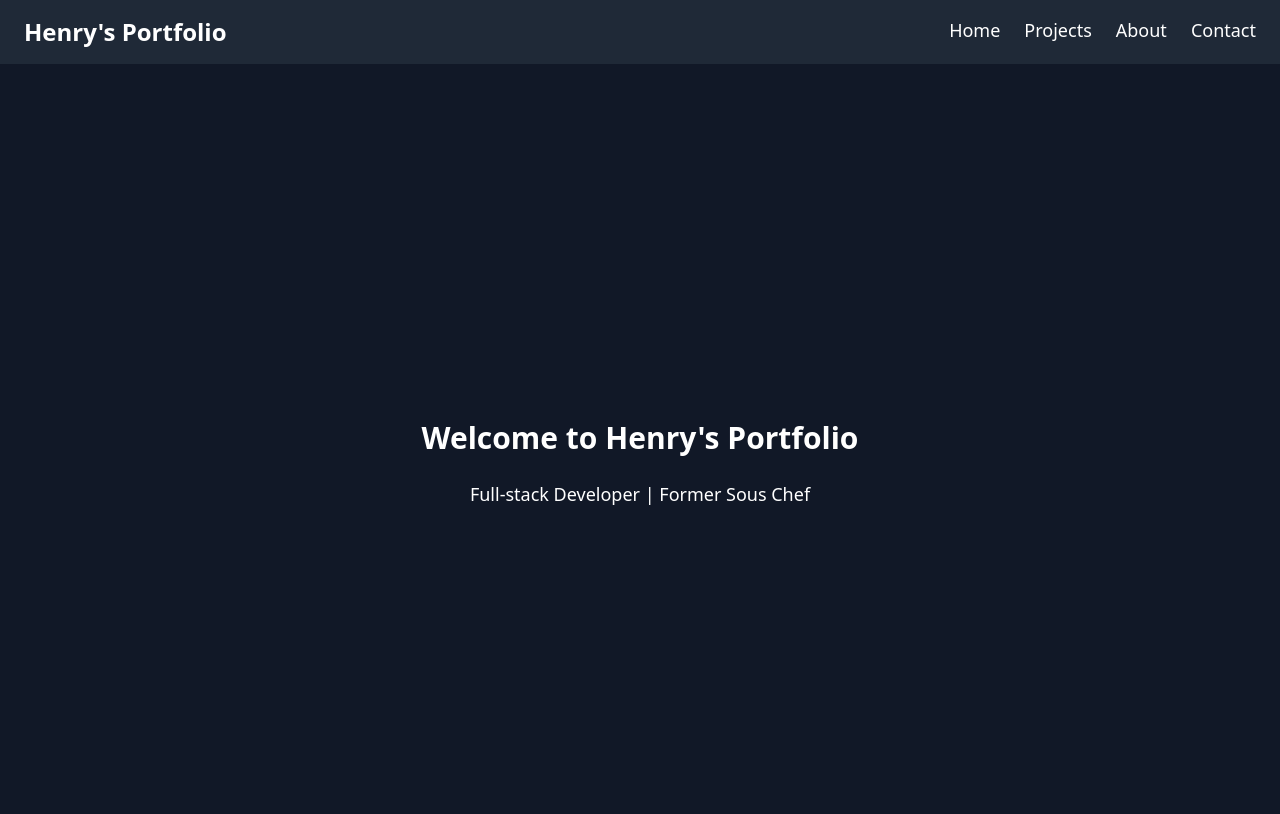
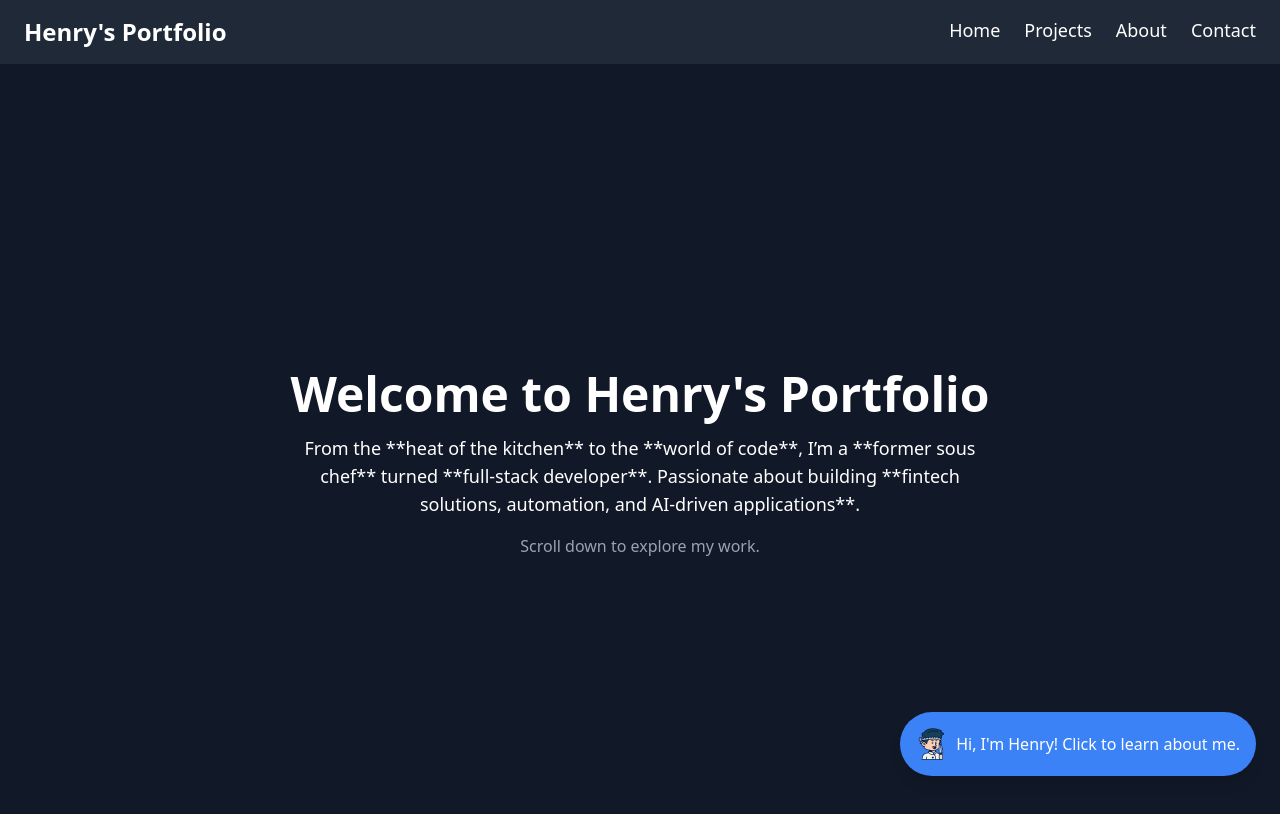
Before and after one commit to Hagustin/chef-henry-portfolio, a React (Vite) app in the folder client/: page / in a window 1280 px wide. Shown: the top 814 px of the page. Built offline with nearby package versions, Linux system fonts and the light colour scheme.

Commit message:
Improved landing page with chatbot widget and chef icon

```diff
--- /dev/null
+++ b/client/src/components/ChatbotWidget.tsx
@@ -0,0 +1,28 @@
+import { useState } from "react";
+import Chatbot from "./Chatbot";
+
+function ChatbotWidget() {
+    const [isOpen, setIsOpen] = useState(false);
+
+    return (
+        <>
+            {/* Chatbot Icon Button */}
+            <button
+                className="fixed bottom-6 right-6 bg-blue-500 text-white p-4 rounded-full shadow-lg flex items-center space-x-2 hover:bg-blue-600 transition"
+                onClick={() => setIsOpen(!isOpen)}
+            >
+                <img src="/images/chef-icon.png" alt="Chef Icon" className="w-8 h-8" />
+                <span className="hidden sm:inline">Hi, I'm Henry! Click to learn about me.</span>
+            </button>
+
+            {/* Chatbot Window (Toggle on Click) */}
+            {isOpen && (
+                <div className="fixed bottom-16 right-6 bg-gray-800 p-4 rounded-lg shadow-lg w-80">
+                    <Chatbot />
+                </div>
+            )}
+        </>
+    );
+}
+
+export default ChatbotWidget;
--- a/client/src/pages/Home.tsx
+++ b/client/src/pages/Home.tsx
@@ -1,8 +1,17 @@
+import ChatbotWidget from "../components/ChatbotWidget";
+
 function Home() {
     return (
-        <div className="page-container bg-gray-900">
-            <h1 className="section-title">Welcome to Henry's Portfolio</h1>
-            <p className="text-lg">Full-stack Developer | Former Sous Chef</p>
+        <div className="min-h-screen flex flex-col items-center justify-center bg-gray-900 text-white text-center px-6">
+            <h1 className="text-5xl font-bold mb-4">Welcome to Henry's Portfolio</h1>
+            <p className="text-lg max-w-2xl">
+                From the **heat of the kitchen** to the **world of code**, I’m a **former sous chef** turned **full-stack developer**.
+                Passionate about building **fintech solutions, automation, and AI-driven applications**.
+            </p>
+            <p className="mt-4 text-gray-400">Scroll down to explore my work.</p>
+
+            {/* Chatbot Icon */}
+            <ChatbotWidget />
         </div>
     );
 }
```
Also changed, not shown: client/public/images/chef-icon.png (added).
